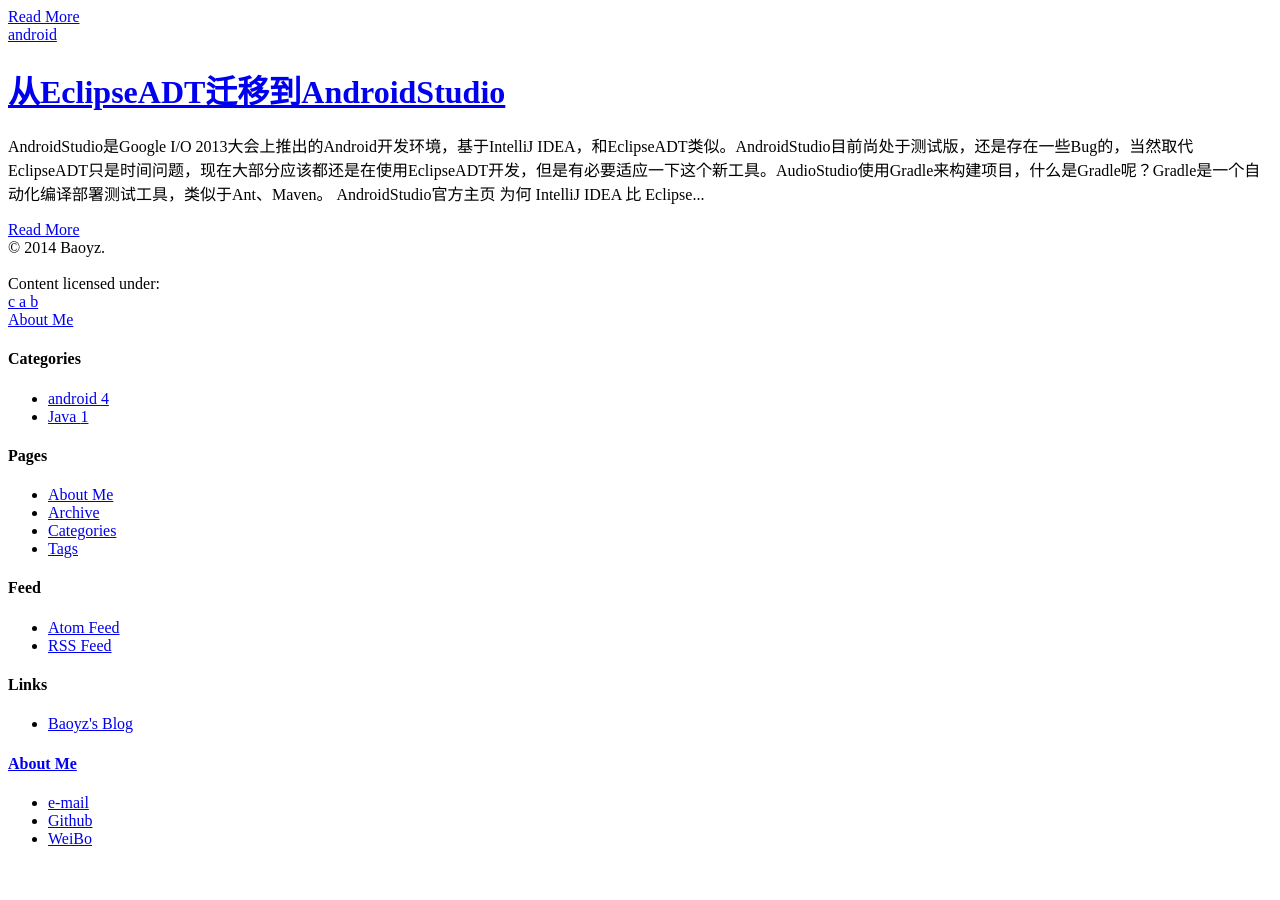
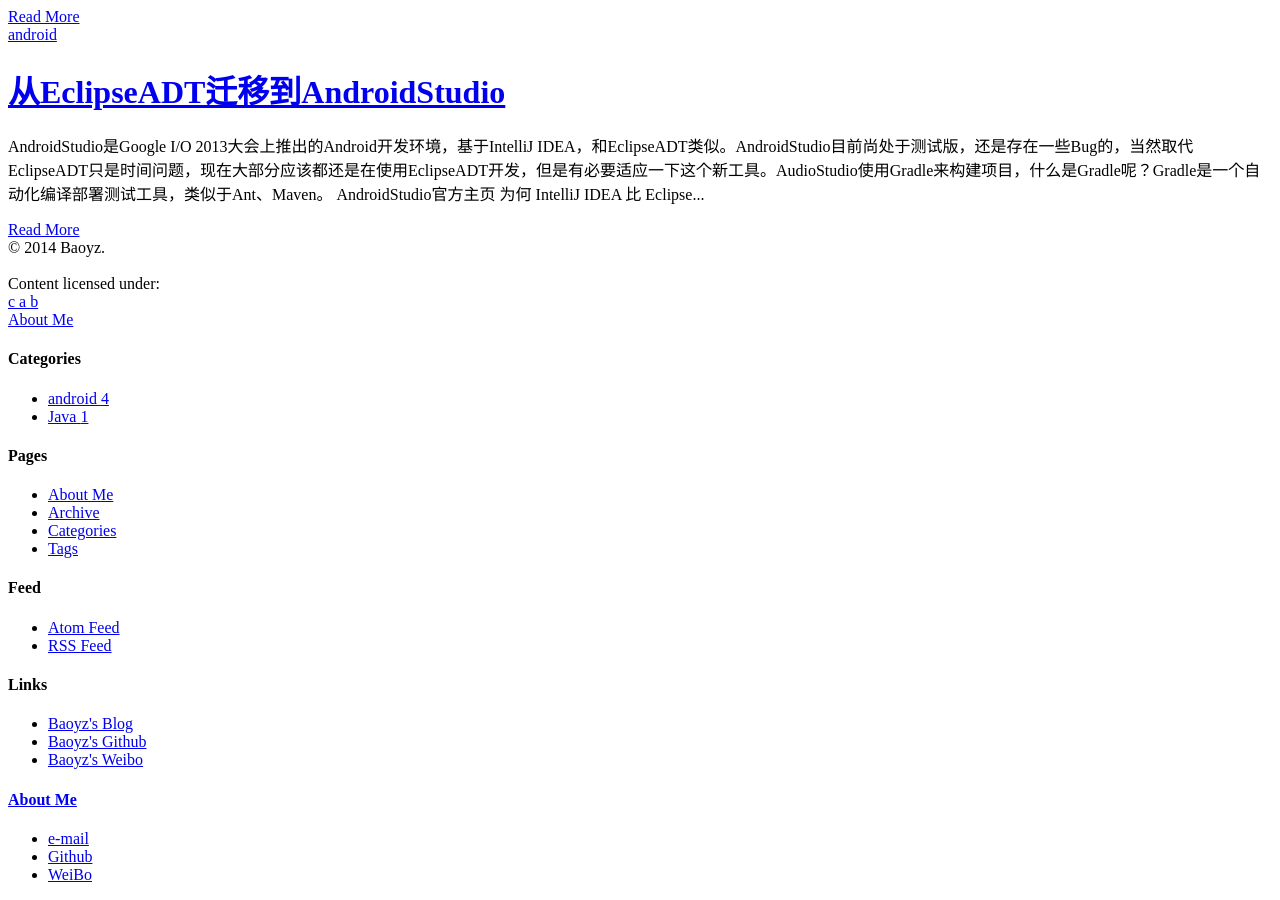
Before and after one commit to baoboy/baoboy.github.io, a Jekyll site: the page built from index.md, in a window 1280 px wide and 900 px high, scrolled down 1153 px. Built offline with Jekyll 4.4.1, drawn with Linux system fonts in a browser that asks for light colours; nearby versions of some CDN libraries; library files that are not in the unit come from our copies; before the commit the page ends 2017 px from its top, so only the background shows below that.

Commit message:
update links

```diff
--- a/_config.yml
+++ b/_config.yml
@@ -28,6 +28,8 @@
 #
 links :
   Baoyz's Blog : http://www.baoyz.com/
+  Baoyz's Github : https://github.com/baoyongzhang
+  Baoyz's Weibo : http://www.weibo.com/u/3224930551
 
 # The search engine. Only support google custom search engine.
 #
```
